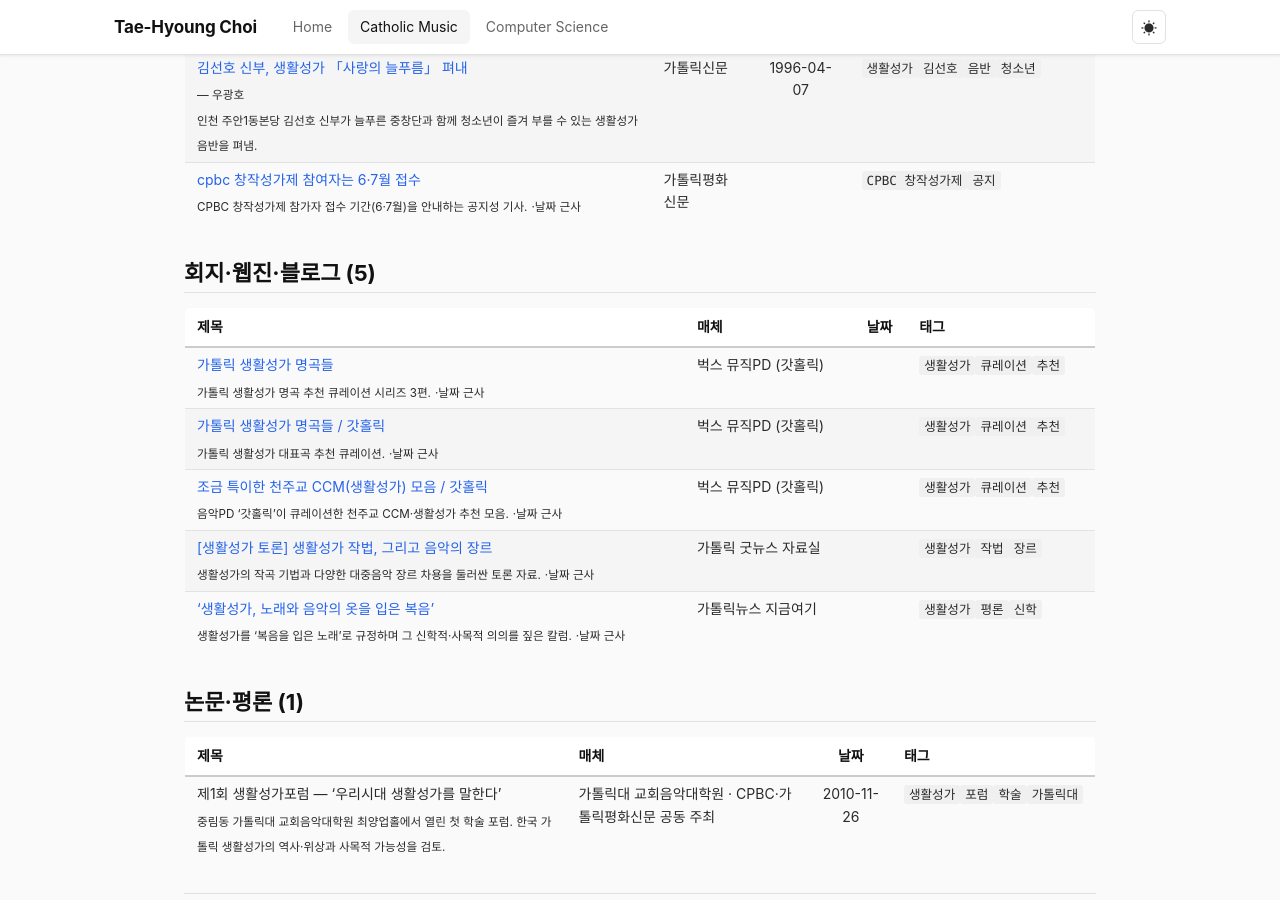
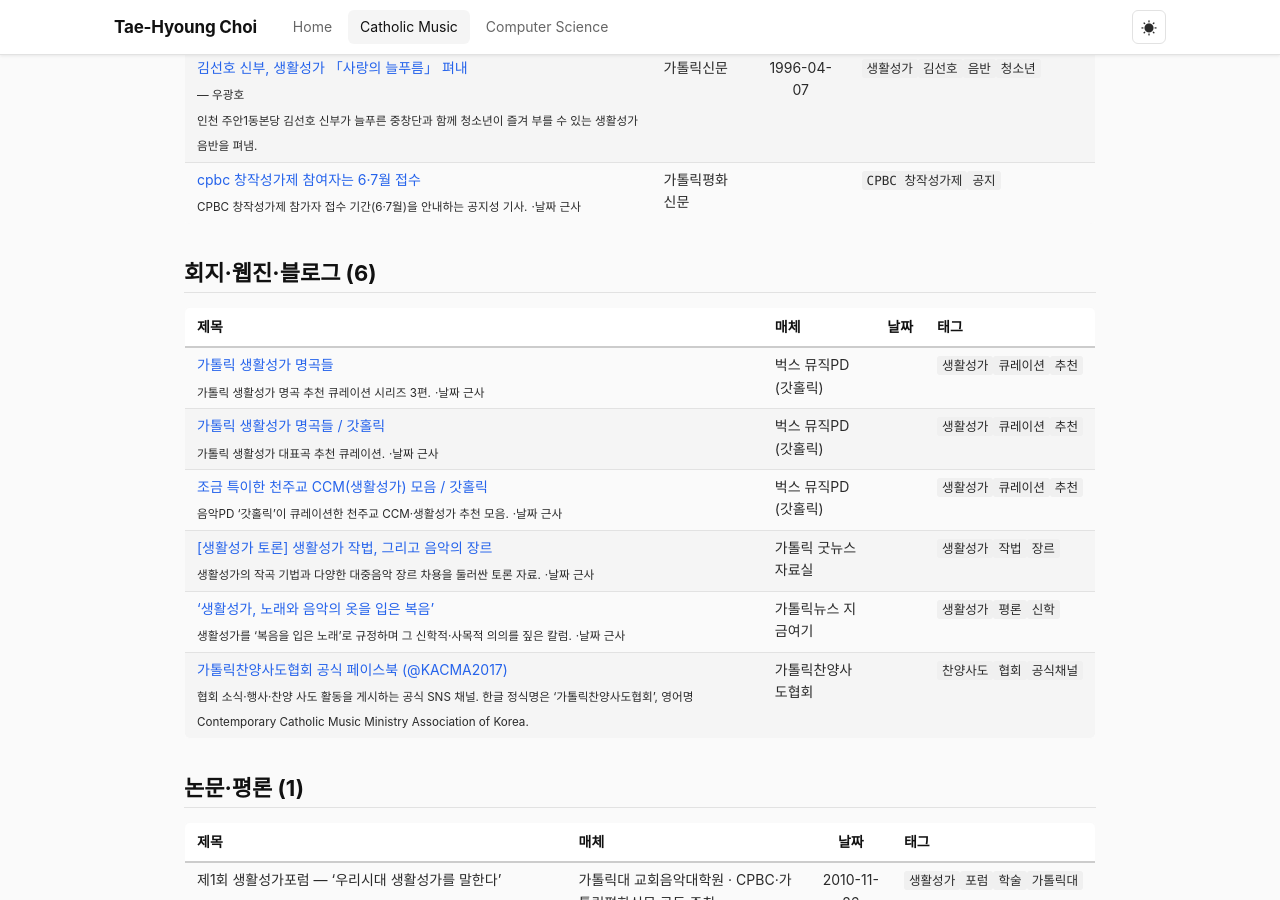
Before and after one commit to selmo/selmo.github.io, a Jekyll site: the page built from ccm/Articles.md, in a window 1280 px wide and 900 px high, scrolled down 1363 px. Built offline with Jekyll 4.4.1, drawn with Linux system fonts in a browser that asks for light colours; our own code applies the rules of GitHub Pages for plain Markdown files; some of the changed text lies outside the part shown.

Commit message:
feat: Add 가톨릭찬양사도협회 official Facebook; normalize the association's name
User-supplied reference: https://www.facebook.com/KACMA2017/ — the association's
official Facebook page (handle KACMA2017).

- organizations/index.md: add the Facebook channel alongside the existing 네이버
  카페 under a new 공식 채널 line; drop the unsourced "(CMAK)" from the heading.
  Added a note that the English abbreviation varies across sources (Facebook handle
  KACMA, internal docs C2M2AK/KCMMA) and that this site keys on the Korean name.
- Articles: register the official Facebook as a webzine_blog entry (org official
  channel), and link 찬양사도 in the collection criteria to the org section.
- index.md / Articles.md: remove the unsourced "CMAK" abbreviation; no build-tracked
  page uses it anymore.

The English full name (Contemporary Catholic Music Ministry Association of Korea)
is kept since it appears consistently in both organizations/index.md and the
internal refs/ notes.

Co-Authored-By: Claude Opus 4.8 (1M context) <noreply@anthropic.com>

```diff
--- a/_data/articles.yml
+++ b/_data/articles.yml
@@ -142,6 +142,15 @@ items:
 
   # ---------- 회지·웹진·블로그 (webzine_blog) ----------
 
+  - title: 가톨릭찬양사도협회 공식 페이스북 (@KACMA2017)
+    url: https://www.facebook.com/KACMA2017/
+    source: 가톨릭찬양사도협회
+    source_type: webzine_blog
+    summary: 협회 소식·행사·찬양 사도 활동을 게시하는 공식 SNS 채널. 한글 정식명은 '가톨릭찬양사도협회', 영어명 Contemporary Catholic Music Ministry Association of Korea.
+    tags: [찬양사도, 협회, 공식채널]
+    verified: true
+    note: 단체 공식 채널(기사가 아닌 페이지). 페이스북은 로그인 월로 본문 크롤이 제한됨.
+
   - title: "'생활성가, 노래와 음악의 옷을 입은 복음'"
     url: https://www.catholicnews.co.kr/news/articleView.html?idxno=4428
     source: 가톨릭뉴스 지금여기
```
Also changed, not shown: ccm/Articles.md (+1 -1 lines), ccm/index.md (+1 -1 lines), ccm/organizations/index.md (+3 -2 lines).
